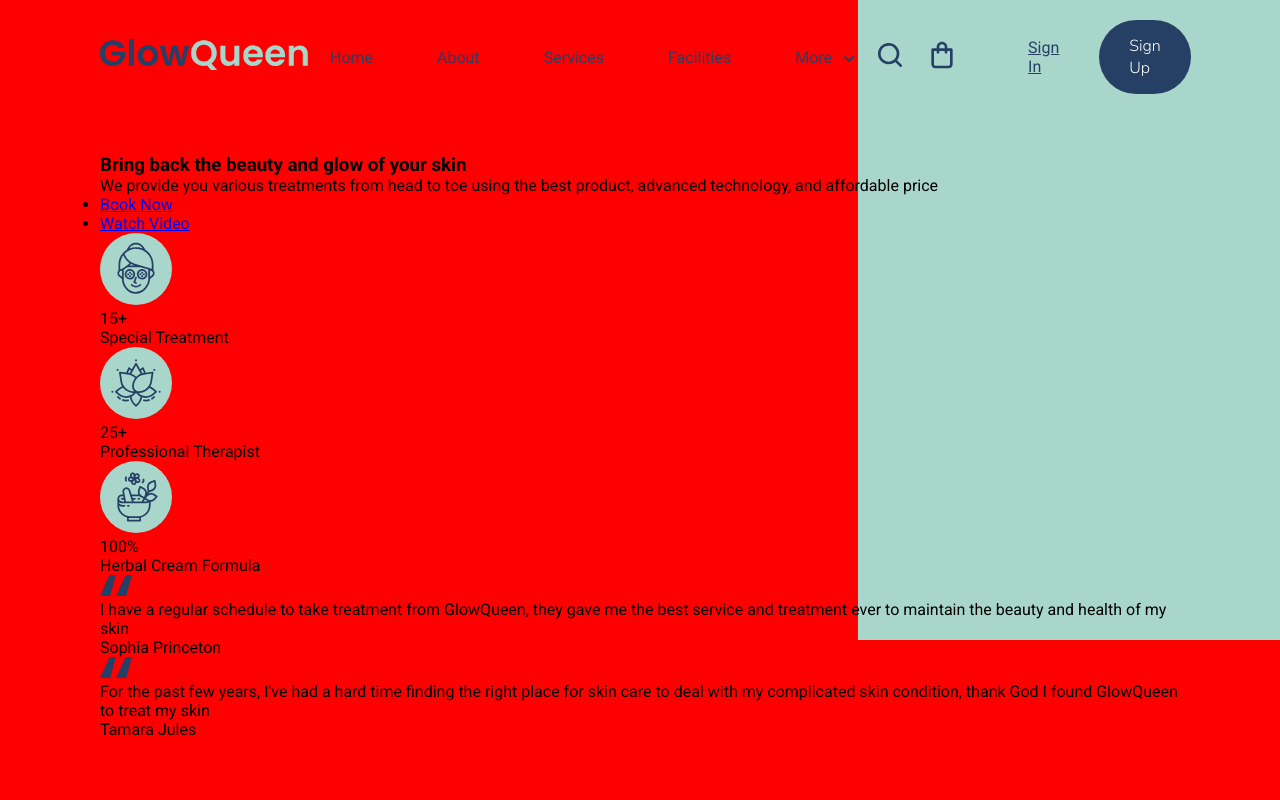
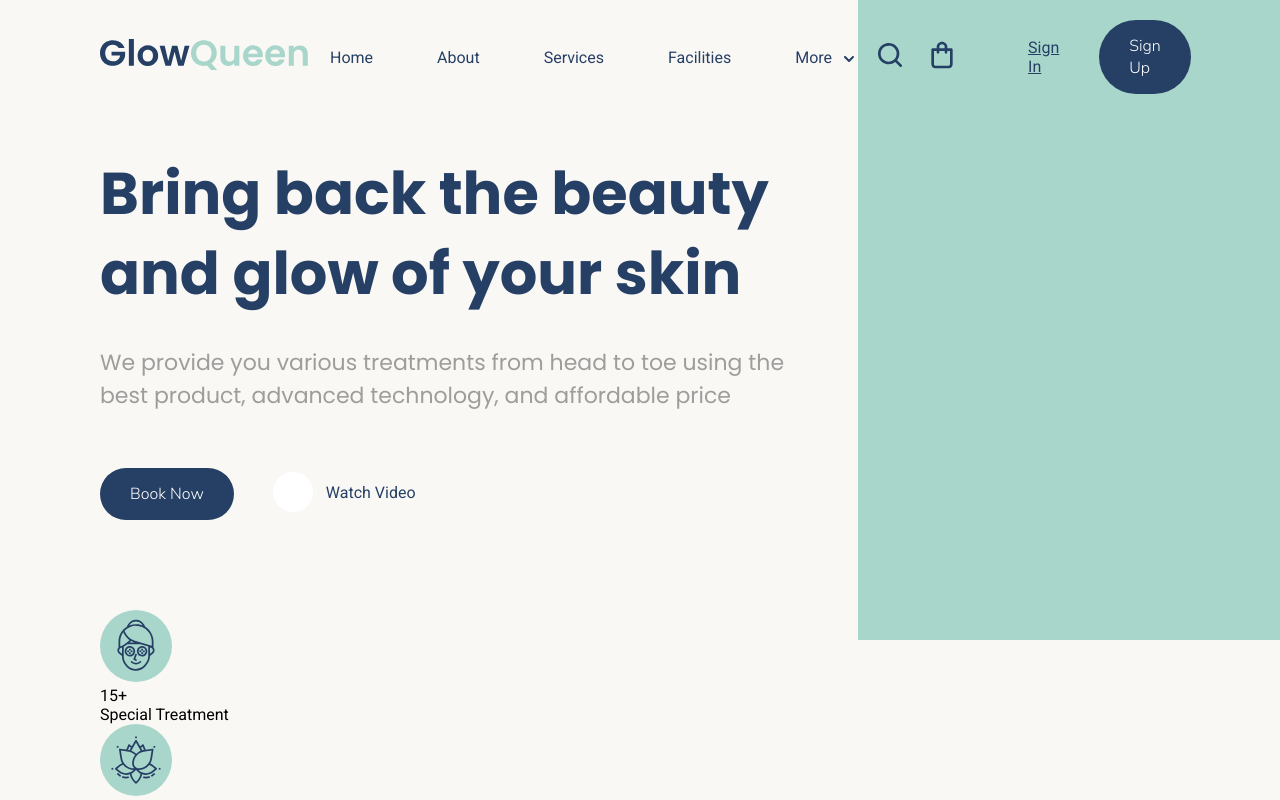
Before and after one commit to everdejesushernandezmoscote-dev/proyecto1, a website built with Vite: page index.html in a window 1280 px wide. Shown: the top 800 px of the page. Built offline with nearby package versions, Linux system fonts and the light colour scheme; files whose address does not match are found by name.

Commit message:
añadiendo fichero _hero.scss y codificando estilos del hero

```diff
--- a/sass/components/_components.scss
+++ b/sass/components/_components.scss
@@ -1 +1,2 @@
 @import 'buttons';
+@import 'hero';
--- /dev/null
+++ b/sass/components/_hero.scss
@@ -0,0 +1,46 @@
+.hero{
+    &__title{
+        max-width: 780px;
+        line-height: 80px;
+        font-family: $poppins-font;
+        font-size: 59px;
+        margin-bottom: 32px;
+        color: $blue;
+    }
+    &__subtitle{
+        max-width: 734px;
+        font-family: $poppins-font;
+        font-size: 22px;
+        color: $gray;
+        margin-bottom: 56px;
+    }
+    &__button{
+        @include reset-list();
+        display: flex;
+        gap: 70px;
+        margin-bottom: 90px;
+
+        &-button{
+            @include button();
+        }
+
+        &-list{
+            @include button-list();
+            position: relative;
+            &:before{
+                content: '';
+                width: 40px;
+                height: 40px;
+                background-image: url("../img/icon-play.svg");
+                background-repeat: no-repeat;
+                background-position: center center;
+                position: absolute;
+                top: 4px;
+                left: -31px;
+                background-color: white;
+                border-radius: 50%;
+            }
+        }
+
+    }
+}
--- a/sass/style.scss
+++ b/sass/style.scss
@@ -6,8 +6,3 @@
 @import './themes/themes';
 @import './vendors/vendors';
 @import './settings';
-
-
-body {
-    background-color: red;
-}
```
Also changed, not shown: css/style.css, 1 other file.
